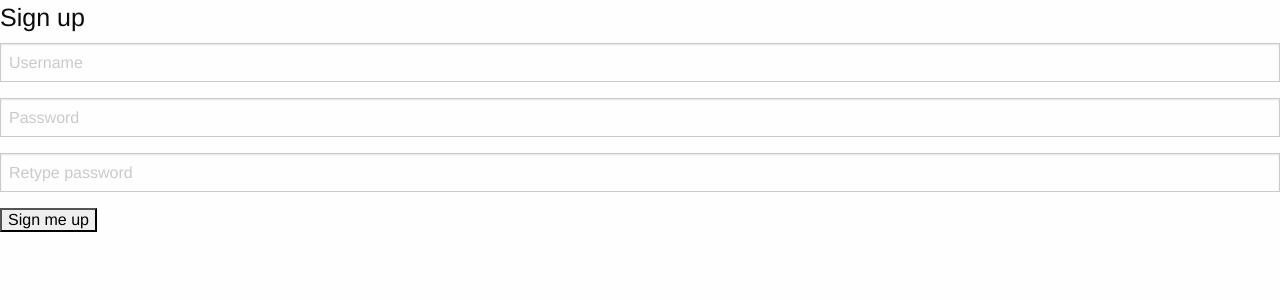
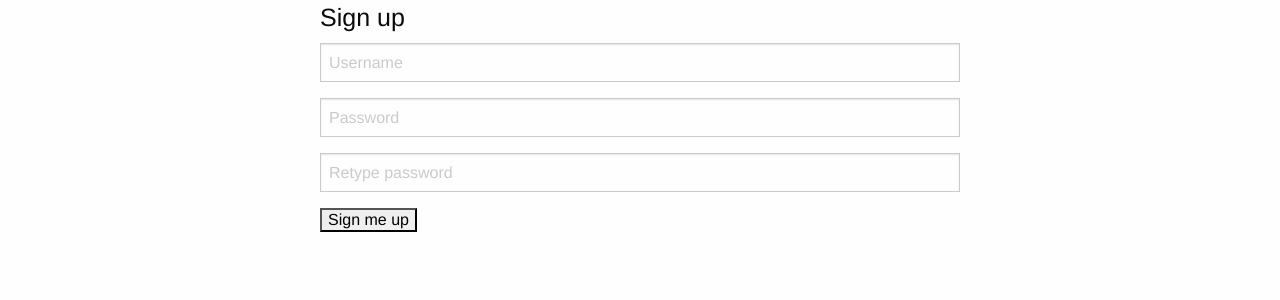
Before and after one commit to william-lin7/NSA_Advice__huangT-linW-sontagC-zenH, a Python web app: template templates/register.html in a window 1280 px wide. Shown: the top 300 px of the page. Run offline with Jinja, Linux system fonts and the light colour scheme; the template is opened without the code that fills it, so the values that code supplies are empty; some libraries are stand-ins or nearby versions.

Commit message:
Fixed error

```diff
--- a/templates/app.css
+++ b/templates/app.css
@@ -61,13 +61,12 @@
   font-weight: bold;
 }
 
-<<<<<<< HEAD
 .webName{
   color:#000000;
   font-weight: bold;
-=======
+}
+
 .login-box {
   width: 50vw;
   margin-left: 25vw;
->>>>>>> dc66df99a6b1942351b5652b926570bae43aeb83
 }
--- a/templates/login.html
+++ b/templates/login.html
@@ -18,7 +18,7 @@
             <h4 class="login-box-title">Login to NSA Advice</h4>
             <input class="login-box-input" type="text" name="username" placeholder="Username" />
             <input class="login-box-input" type="password" name="password" placeholder="Password" />
-            <input class="login-box-submit-button" type="submit" name="signup_submit" value="Login" />
+            <input class="login-box-submit-button" type="submit" name="login_submit" value="Login" />
           </div>
         </div>
       </div>
```
